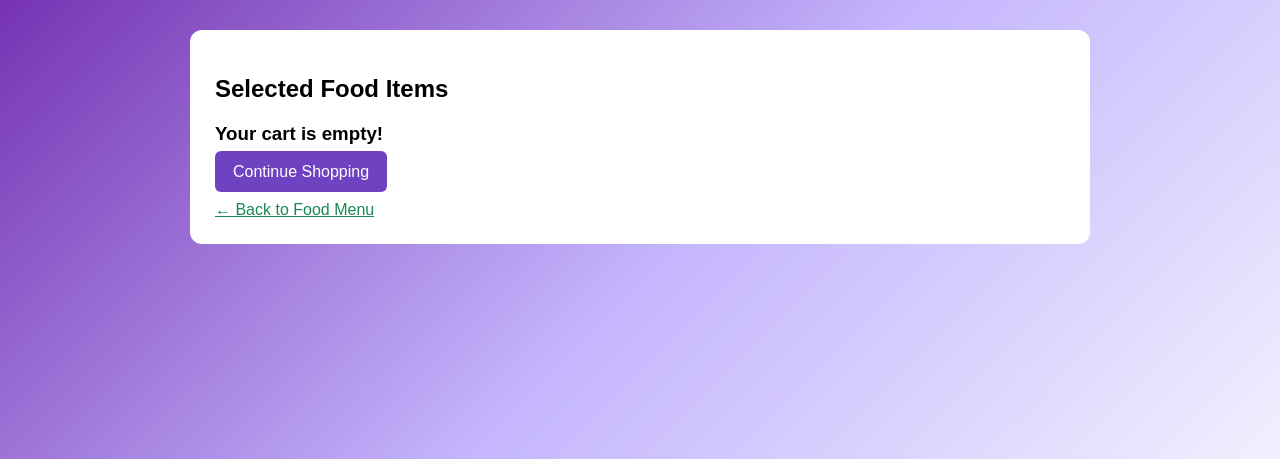
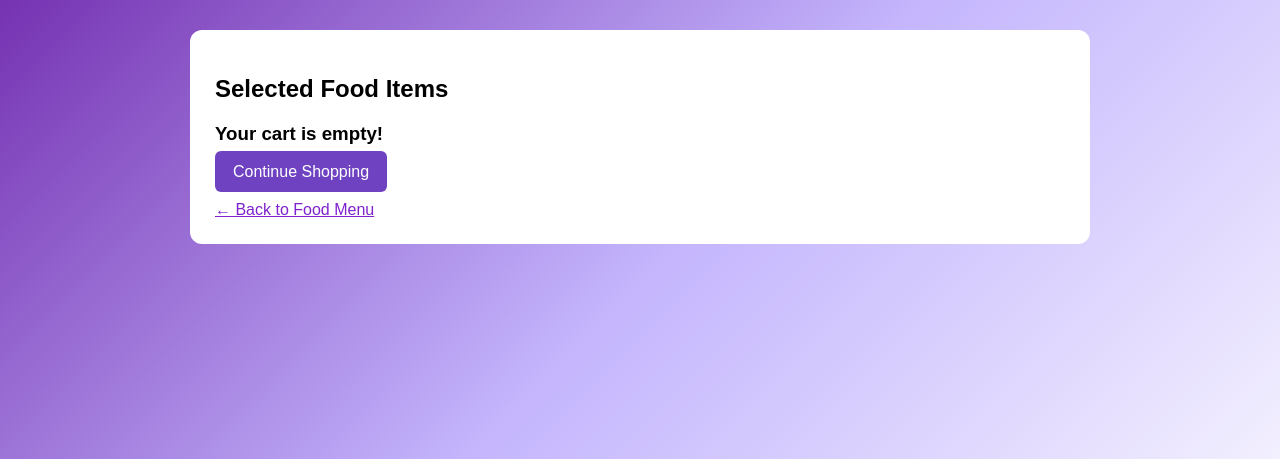
Before and after one commit to simonnnnnnn19-blip/tasty-bites-online-food-ordering, a Flask app: page /cart in a window 1280 px wide. Shown: the part 121-580 px from the top of the page. Run offline with Flask 3, Linux system fonts and the light colour scheme; data comes from the database, SQL or seed files in the repository.

Commit message:
Update cart.html

```diff
--- a/templates/cart.html
+++ b/templates/cart.html
@@ -74,7 +74,7 @@
         .back {
             display: inline-block;
             margin-top: 20px;
-            color: #198754;
+            color: #7e22ce;
         }
     </style>
 </head>
```
